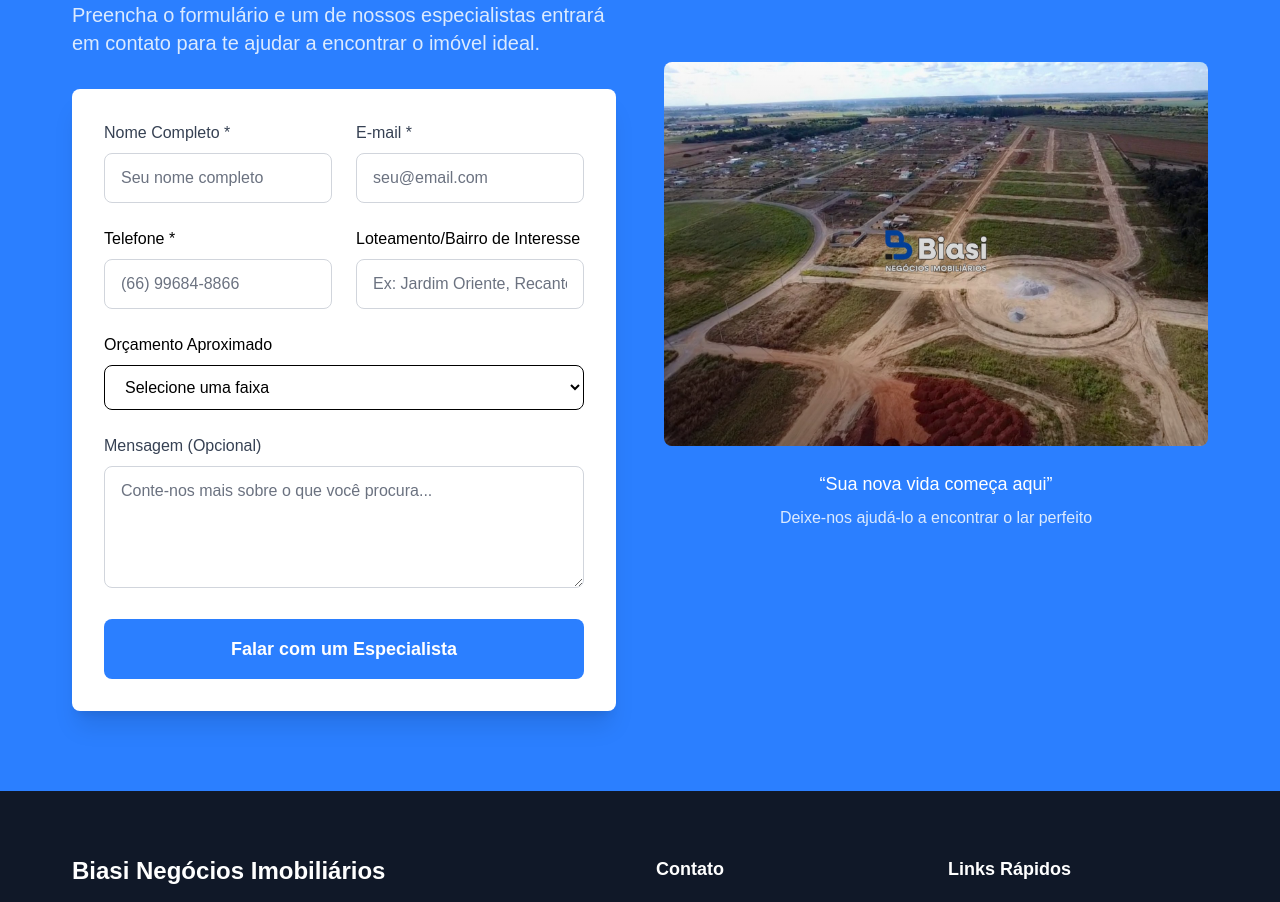
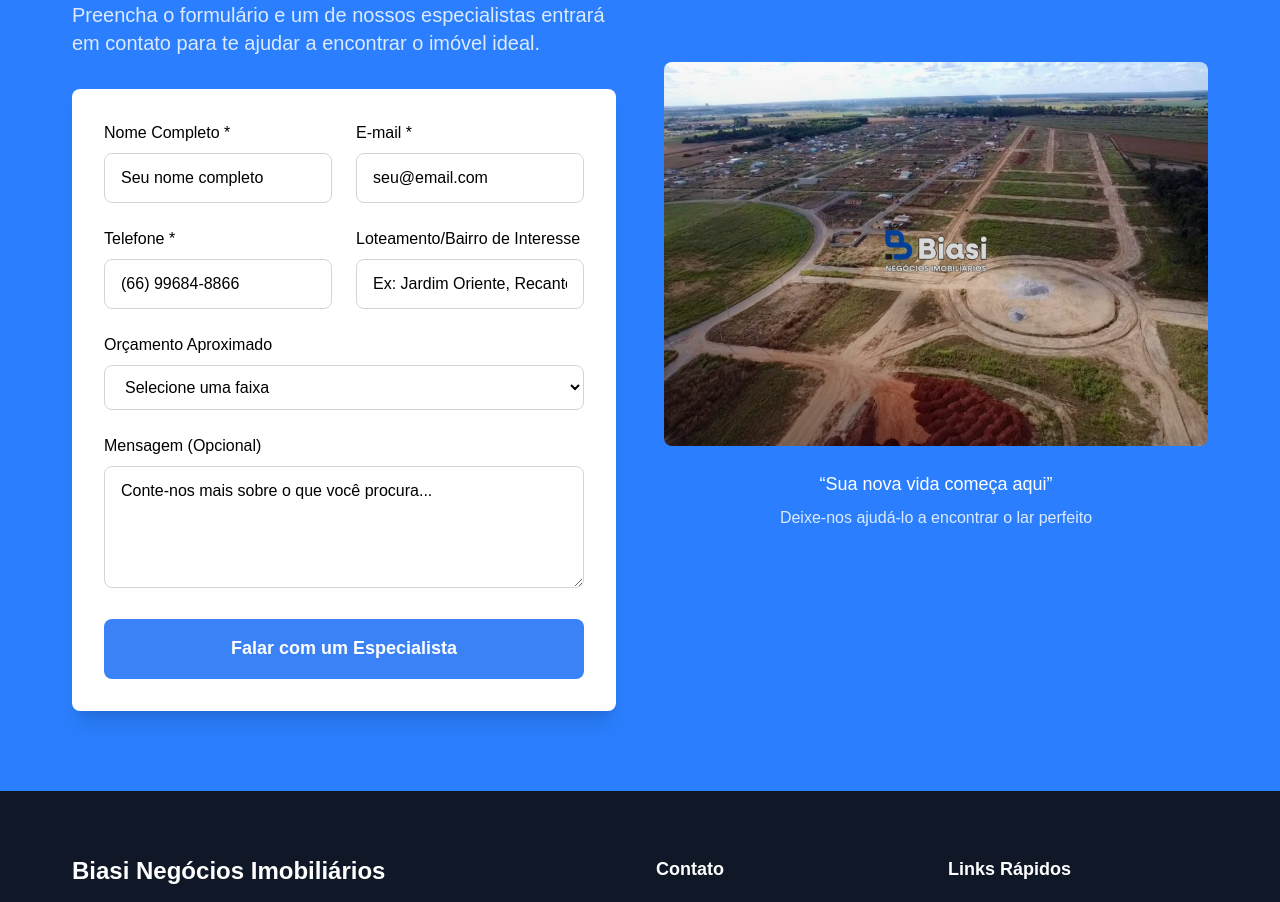
Before and after one commit to dev-rafacoelho/lp-biasi, a Next.js app: page / in a window 1280 px wide. Shown: the part 4080-4982 px from the top of the page. Built offline with nearby package versions, Linux system fonts and the light colour scheme.

Commit message:
Enhance ContactSection with loading state and toast notifications for form submission feedback; update placeholder and text colors in globals.css for better visibility.

```diff
--- a/src/app/globals.css
+++ b/src/app/globals.css
@@ -63,28 +63,39 @@ body {
   }
 }
 
-/* Placeholder styling for better visibility */
+/* Placeholder styling - black color */
 input::placeholder,
 textarea::placeholder,
 select::placeholder {
-  color: #6b7280; /* gray-500 - default color */
-  opacity: 1;
+  color: #000000 !important; /* black color */
+  opacity: 1 !important;
 }
 
 input::-webkit-input-placeholder,
 textarea::-webkit-input-placeholder {
-  color: #6b7280; /* gray-500 - default color */
-  opacity: 1;
+  color: #000000 !important; /* black color */
+  opacity: 1 !important;
 }
 
 input::-moz-placeholder,
 textarea::-moz-placeholder {
-  color: #6b7280; /* gray-500 - default color */
-  opacity: 1;
+  color: #000000 !important; /* black color */
+  opacity: 1 !important;
 }
 
 input:-ms-input-placeholder,
 textarea:-ms-input-placeholder {
-  color: #6b7280; /* gray-500 - default color */
-  opacity: 1;
+  color: #000000 !important; /* black color */
+  opacity: 1 !important;
 }
+
+/* Force all text inputs to be black */
+input, textarea, select {
+  color: #000000 !important;
+}
+
+/* Spinner animation */
+@keyframes spin {
+  0% { transform: rotate(0deg); }
+  100% { transform: rotate(360deg); }
+}
--- a/src/components/ContactSection.tsx
+++ b/src/components/ContactSection.tsx
@@ -2,6 +2,7 @@
 
 import { useState, useEffect } from 'react'
 import Image from 'next/image'
+import Toast from './Toast'
 
 export default function ContactSection() {
   const [formData, setFormData] = useState({
@@ -12,6 +13,14 @@ export default function ContactSection() {
     budget: '',
     message: ''
   })
+
+  const [toast, setToast] = useState({
+    isVisible: false,
+    message: '',
+    type: 'success' as 'success' | 'error'
+  })
+
+  const [isLoading, setIsLoading] = useState(false)
 
   // Check for selected property from sessionStorage
   useEffect(() => {
@@ -36,6 +45,7 @@ export default function ContactSection() {
 
   const handleSubmit = async (e: React.FormEvent) => {
     e.preventDefault()
+    setIsLoading(true)
 
     try {
       const response = await fetch('/api/contact', {
@@ -49,7 +59,11 @@ export default function ContactSection() {
       const result = await response.json()
 
       if (result.success) {
-        alert('Obrigado pelo seu interesse! Em breve entraremos em contato.')
+        setToast({
+          isVisible: true,
+          message: 'Obrigado pelo seu interesse! Em breve entraremos em contato.',
+          type: 'success'
+        })
         // Limpar o formulário
         setFormData({
           name: '',
@@ -60,11 +74,21 @@ export default function ContactSection() {
           message: ''
         })
       } else {
-        alert('Erro ao enviar mensagem. Tente novamente.')
+        setToast({
+          isVisible: true,
+          message: 'Erro ao enviar mensagem. Tente novamente.',
+          type: 'error'
+        })
       }
     } catch (error) {
       console.error('Erro:', error)
-      alert('Erro ao enviar mensagem. Tente novamente.')
+      setToast({
+        isVisible: true,
+        message: 'Erro ao enviar mensagem. Tente novamente.',
+        type: 'error'
+      })
+    } finally {
+      setIsLoading(false)
     }
   }
 
@@ -87,7 +111,7 @@ export default function ContactSection() {
             <form onSubmit={handleSubmit} className="bg-white rounded-lg p-8 shadow-xl">
               <div className="grid md:grid-cols-2 gap-6 mb-6">
                 <div>
-                  <label htmlFor="name" className="block text-gray-700 font-medium mb-2">
+                  <label htmlFor="name" className="block text-black font-medium mb-2">
                     Nome Completo *
                   </label>
                   <input
@@ -97,12 +121,12 @@ export default function ContactSection() {
                     required
                     value={formData.name}
                     onChange={handleChange}
-                    className="w-full px-4 py-3 border border-gray-300 rounded-lg focus:ring-2 focus:ring-blue-500 focus:border-transparent placeholder-black"
+                    className="w-full px-4 py-3 border border-gray-300 rounded-lg focus:ring-2 focus:ring-blue-500 focus:border-transparent placeholder-black text-black"
                     placeholder="Seu nome completo"
                   />
                 </div>
                 <div>
-                  <label htmlFor="email" className="block text-gray-700 font-medium mb-2">
+                  <label htmlFor="email" className="block text-black font-medium mb-2">
                     E-mail *
                   </label>
                   <input
@@ -112,7 +136,7 @@ export default function ContactSection() {
                     required
                     value={formData.email}
                     onChange={handleChange}
-                    className="w-full px-4 py-3 border border-gray-300 rounded-lg focus:ring-2 focus:ring-blue-500 focus:border-transparent placeholder-black"
+                    className="w-full px-4 py-3 border border-gray-300 rounded-lg focus:ring-2 focus:ring-blue-500 focus:border-transparent placeholder-black text-black"
                     placeholder="seu@email.com"
                   />
                 </div>
@@ -159,7 +183,7 @@ export default function ContactSection() {
                   name="budget"
                   value={formData.budget}
                   onChange={handleChange}
-                  className="w-full px-4 py-3 border text-black rounded-lg focus:ring-2 focus:ring-blue-500 focus:border-transparent placeholder-black text-black"
+                  className="w-full px-4 py-3 border border-gray-300 rounded-lg focus:ring-2 focus:ring-blue-500 focus:border-transparent text-black"
                 >
                   <option value="">Selecione uma faixa</option>
                   <option value="ate-200k">Até R$ 200.000</option>
@@ -170,7 +194,7 @@ export default function ContactSection() {
               </div>
 
               <div className="mb-6">
-                <label htmlFor="message" className="block text-gray-700 font-medium mb-2">
+                <label htmlFor="message" className="block text-black font-medium mb-2">
                   Mensagem (Opcional)
                 </label>
                 <textarea
@@ -179,16 +203,59 @@ export default function ContactSection() {
                   rows={4}
                   value={formData.message}
                   onChange={handleChange}
-                  className="w-full px-4 py-3 border border-gray-300 rounded-lg focus:ring-2 focus:ring-blue-500 focus:border-transparent placeholder-black"
+                  className="w-full px-4 py-3 border border-gray-300 rounded-lg focus:ring-2 focus:ring-blue-500 focus:border-transparent placeholder-black text-black"
                   placeholder="Conte-nos mais sobre o que você procura..."
                 />
               </div>
 
               <button
                 type="submit"
-                className="w-full bg-blue-500 hover:bg-blue-600 text-white py-4 px-8 rounded-lg font-semibold text-lg transition-colors duration-300 transform hover:scale-105"
+                disabled={isLoading}
+                style={{
+                  width: '100%',
+                  padding: '16px 32px',
+                  borderRadius: '8px',
+                  fontWeight: '600',
+                  fontSize: '18px',
+                  color: 'white',
+                  backgroundColor: isLoading ? '#60A5FA' : '#3B82F6',
+                  cursor: isLoading ? 'not-allowed' : 'pointer',
+                  border: 'none',
+                  minHeight: '60px',
+                  display: 'flex',
+                  alignItems: 'center',
+                  justifyContent: 'center',
+                  opacity: isLoading ? 0.8 : 1
+                }}
+                onMouseEnter={(e) => {
+                  if (!isLoading) {
+                    e.currentTarget.style.backgroundColor = '#2563EB'
+                  }
+                }}
+                onMouseLeave={(e) => {
+                  if (!isLoading) {
+                    e.currentTarget.style.backgroundColor = '#3B82F6'
+                  }
+                }}
               >
-                Falar com um Especialista
+                {isLoading ? (
+                  <span style={{ display: 'flex', alignItems: 'center' }}>
+                    <span
+                      style={{
+                        width: '20px',
+                        height: '20px',
+                        border: '2px solid white',
+                        borderTop: '2px solid transparent',
+                        borderRadius: '50%',
+                        marginRight: '12px',
+                        animation: 'spin 1s linear infinite'
+                      }}
+                    ></span>
+                    Enviando...
+                  </span>
+                ) : (
+                  'Falar com um Especialista'
+                )}
               </button>
             </form>
           </div>
@@ -215,6 +282,14 @@ export default function ContactSection() {
           </div>
         </div>
       </div>
+
+      {/* Toast Notification */}
+      <Toast
+        message={toast.message}
+        type={toast.type}
+        isVisible={toast.isVisible}
+        onClose={() => setToast({ ...toast, isVisible: false })}
+      />
     </section>
   )
 }
--- /dev/null
+++ b/src/components/Toast.tsx
@@ -0,0 +1,68 @@
+'use client'
+
+import { useEffect } from 'react'
+
+interface ToastProps {
+  message: string
+  type: 'success' | 'error'
+  isVisible: boolean
+  onClose: () => void
+}
+
+export default function Toast({ message, type, isVisible, onClose }: ToastProps) {
+  useEffect(() => {
+    if (isVisible) {
+      const timer = setTimeout(() => {
+        onClose()
+      }, 4000)
+      return () => clearTimeout(timer)
+    }
+  }, [isVisible, onClose])
+
+  if (!isVisible) return null
+
+  return (
+    <div className="fixed top-4 right-4 z-[9999]">
+      <div className={`
+        p-4 rounded-lg shadow-xl border-l-4 min-w-[300px] max-w-md
+        ${type === 'success'
+          ? 'bg-white border-l-green-500 text-green-800'
+          : 'bg-white border-l-red-500 text-red-800'
+        }
+        transform transition-all duration-300 ease-in-out
+        ${isVisible ? 'translate-x-0 opacity-100' : 'translate-x-full opacity-0'}
+      `}>
+        <div className="flex items-start">
+          <div className="flex-shrink-0 mr-3 mt-0.5">
+            {type === 'success' ? (
+              <div className="w-5 h-5 bg-green-500 rounded-full flex items-center justify-center">
+                <svg className="w-3 h-3 text-white" fill="none" stroke="currentColor" viewBox="0 0 24 24">
+                  <path strokeLinecap="round" strokeLinejoin="round" strokeWidth={3} d="M5 13l4 4L19 7" />
+                </svg>
+              </div>
+            ) : (
+              <div className="w-5 h-5 bg-red-500 rounded-full flex items-center justify-center">
+                <svg className="w-3 h-3 text-white" fill="none" stroke="currentColor" viewBox="0 0 24 24">
+                  <path strokeLinecap="round" strokeLinejoin="round" strokeWidth={3} d="M6 18L18 6M6 6l12 12" />
+                </svg>
+              </div>
+            )}
+          </div>
+
+          <div className="flex-1">
+            <p className="font-semibold text-gray-900">{message}</p>
+          </div>
+
+          <button
+            onClick={onClose}
+            className="ml-3 flex-shrink-0 text-gray-400 hover:text-gray-600 transition-colors"
+          >
+            <svg className="w-4 h-4" fill="none" stroke="currentColor" viewBox="0 0 24 24">
+              <path strokeLinecap="round" strokeLinejoin="round" strokeWidth={2} d="M6 18L18 6M6 6l12 12" />
+            </svg>
+          </button>
+        </div>
+      </div>
+    </div>
+  )
+}
```
